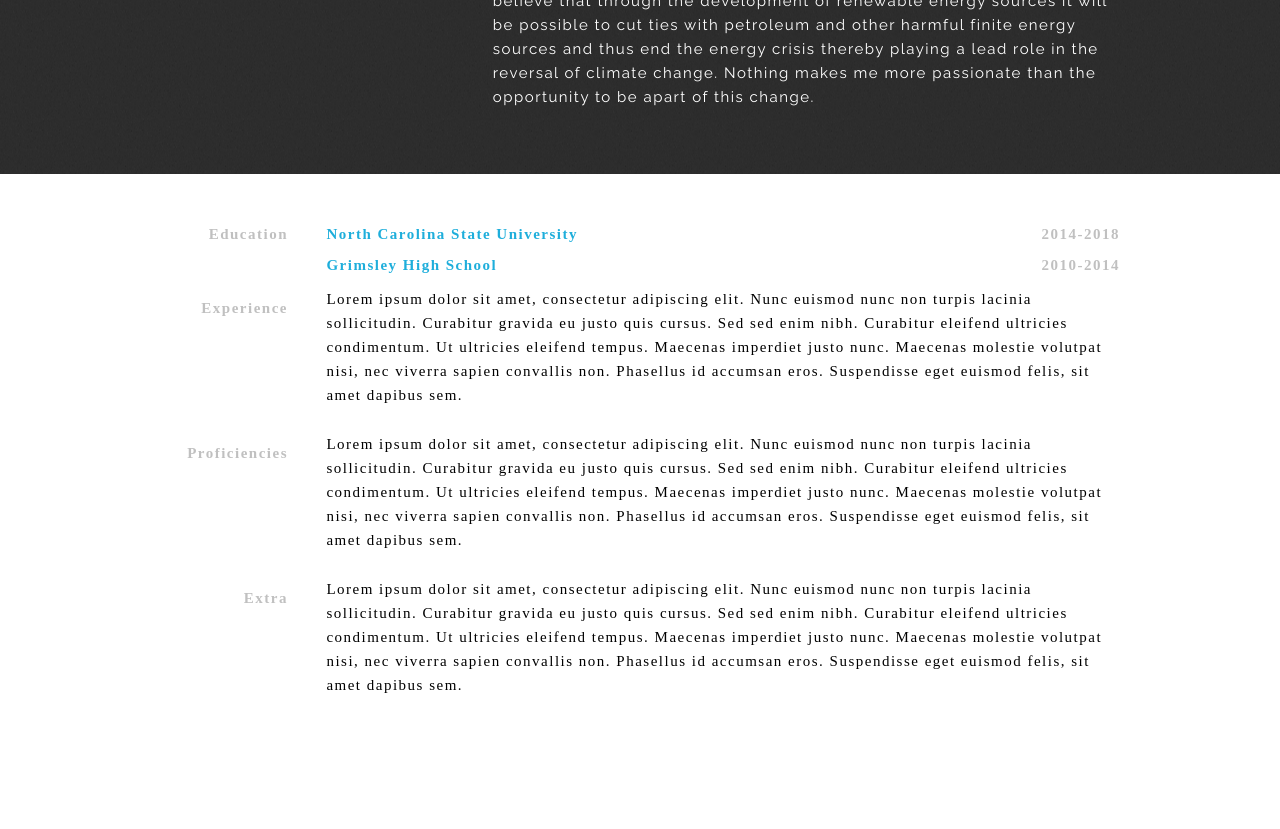
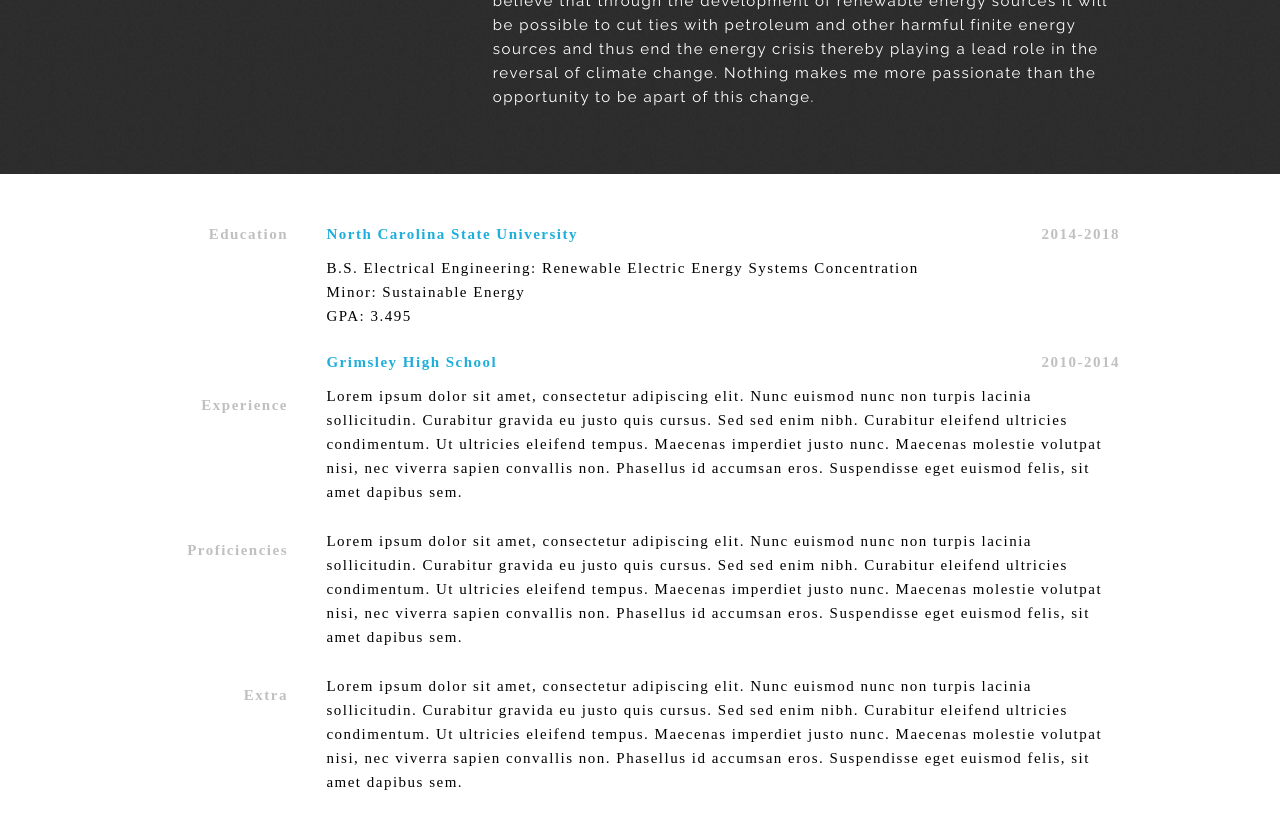
Before and after one commit to jacksoncwilliams/jackson-erin, a Jekyll site: the page built from simpleindex.html, in a window 1280 px wide and 900 px high, scrolled down 2157 px. Shown: the top 829 px of the window. Built offline with Jekyll 4.4.1, drawn with Linux system fonts in a browser that asks for light colours; nearby versions of some CDN libraries; some web fonts are replaced.

Commit message:
Update simpleindex.html

```diff
--- a/simpleindex.html
+++ b/simpleindex.html
@@ -140,6 +140,13 @@ title: Jackson Williams
                                                                         <a href="http://www.ncsu.edu">North Carolina State University</a>
                                                                         <div class="date">2014-2018</div>
                                                             </h2>
+                                                            <p>
+                                                                        B.S. Electrical Engineering: Renewable Electric Energy Systems Concentration
+                                                                        </br>
+                                                                        Minor: Sustainable Energy
+                                                                        </br>
+                                                                        GPA: 3.495
+                                                            </p>
 
                                                 </div>
 
```
